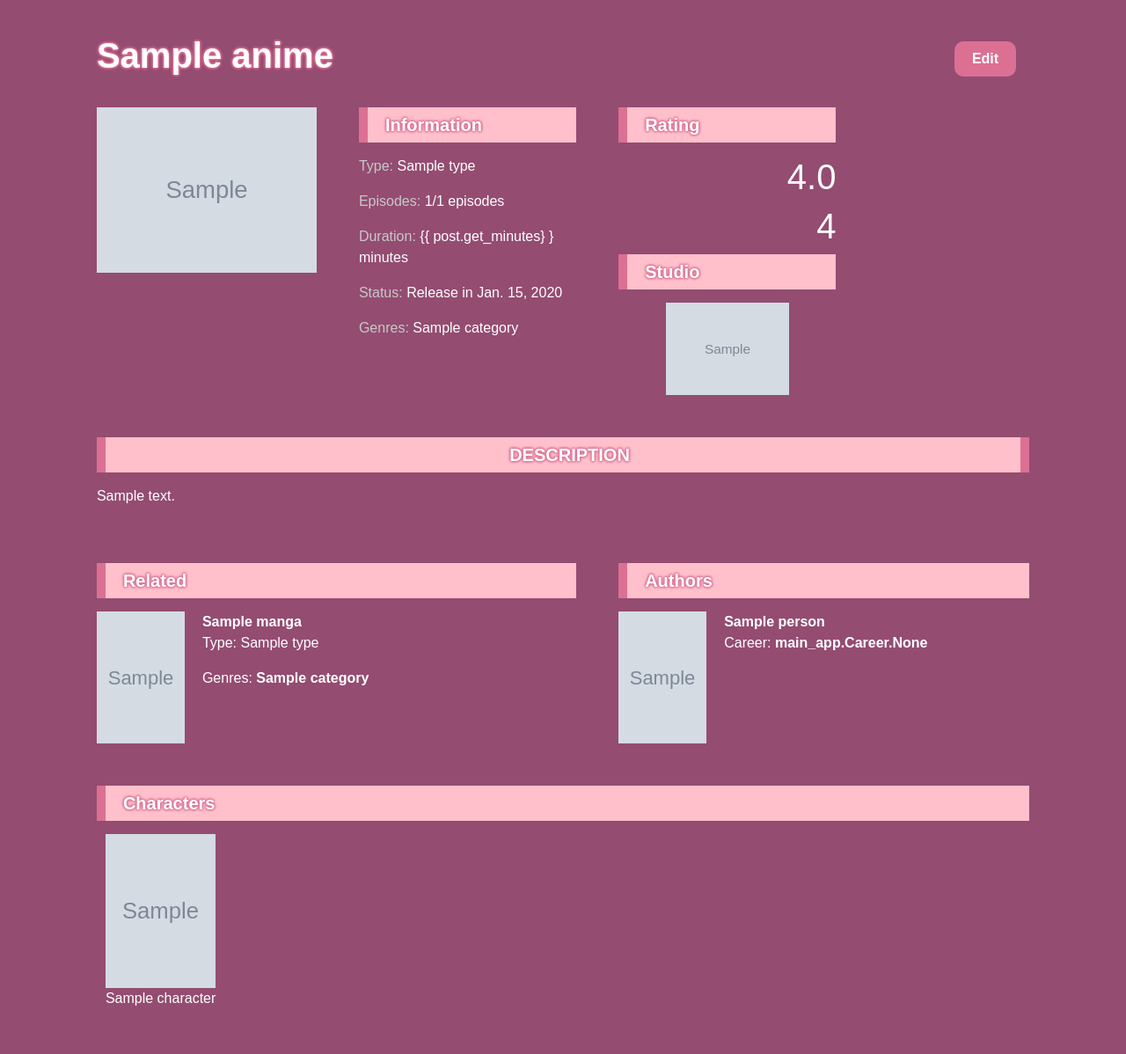
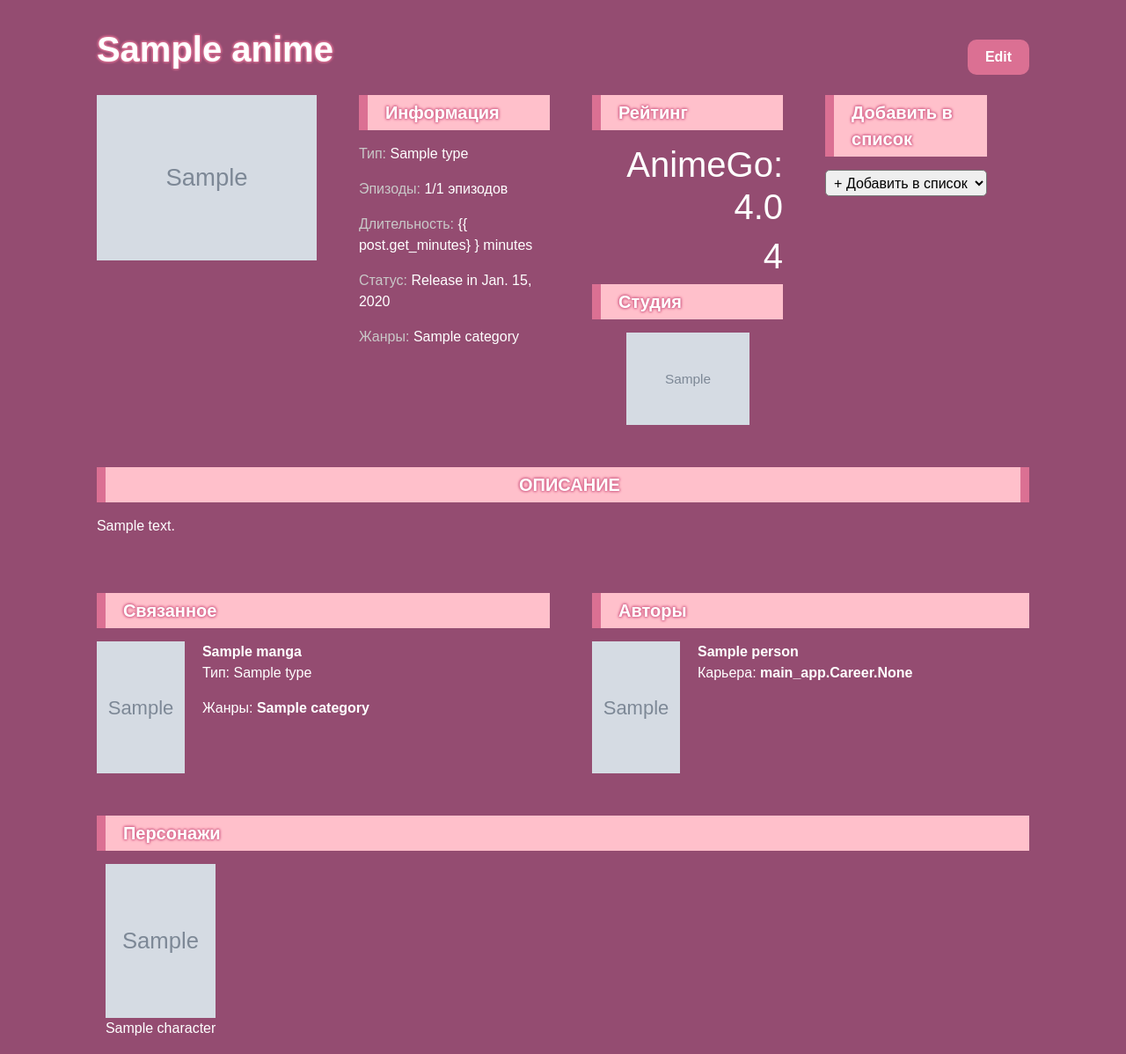
Before and after one commit to bitwopi/MyFirstSite, a Django app: a page that uses mysite/main_app/templates/main_app/base.html in a window 1280 px wide. Shown: the part 94-1292 px from the top of the page at 88% size. Before the commit the page ends 1237 px from the top, so only its background shows below. Run offline with Django 4.2, Linux system fonts and the light colour scheme; a user stored in the database is signed in; tables that the repository leaves empty hold one stand-in row (values such as "Sample post"); grey boxes marked "Sample" are stand-in pictures.

Commit message:
list system upgraded, added ajax.js

```diff
--- a/mysite/main_app/forms.py
+++ b/mysite/main_app/forms.py
@@ -32,6 +32,28 @@ class LoginForm(AuthenticationForm):
                                                                                'id': "floatingInput"}))
     password = forms.CharField(label='Password', widget=forms.PasswordInput(attrs={'class': "form-control",
                                                                                    'id': "floatingPassword"}))
+
+
+class AnimeListForm(forms.ModelForm):
+    user = forms.IntegerField()
+    anime = forms.IntegerField()
+    status = forms.ChoiceField(choices=AnimeList.Status.choices)
+
+    def __init__(self, *args, **kwargs):
+        super().__init__(*args, **kwargs)
+        class_field = {'class': "form-control"}
+        self.fields['user'].widget.attrs.update({'hidden': "true"})
+        self.fields['anime'].widget.attrs.update({'hidden': "true"})
+        self.fields['status'].widget.attrs.update(class_field)
+
+    class Meta:
+        model = AnimeList
+        fields = [
+            'user',
+            'anime',
+            'status',
+            'rate',
+        ]
 
 
 class FilterAnimeForm(forms.ModelForm):
--- a/mysite/main_app/models.py
+++ b/mysite/main_app/models.py
@@ -66,7 +66,7 @@ class Anime(models.Model):
     def get_true_rate(self):
         instances = AnimeList.objects.filter(anime_id=self.id)
         if instances is not None and len(instances) > 0:
-            return sum([item.rate for item in instances])
+            return sum([item.rate for item in instances if item.rate is not None])
         else:
             return 0
 
@@ -109,7 +109,7 @@ class Manga(models.Model):
 
     def get_true_rate(self):
         instances = MangaList.objects.filter(manga_id=self.id)
-        return sum([item.rate for item in instances])
+        return sum([item.rate for item in instances if item.rate is not None])
 
 
 class Character(models.Model):
--- /dev/null
+++ b/mysite/main_app/static/main_app/css/add_to_list.css
@@ -0,0 +1,19 @@
+.add-form{
+    display: flex;
+    box-sizing: border-box;
+    flex-flow: column;
+    max-width: 250px;
+    height: 100px;
+    align-items: center;
+}
+.add-form select{
+    height: 30px;
+    border-radius: 5px;
+    padding: 5px;
+}
+.button{
+    box-sizing: border-box;
+    margin: 0;
+    margin-top: 10px;
+    max-width: 150px;
+}
--- a/mysite/main_app/templates/main_app/base.html
+++ b/mysite/main_app/templates/main_app/base.html
@@ -9,7 +9,9 @@
     <link type="text/css" href="{% static 'main_app/css/search.css' %}" rel="stylesheet">
     <link type="text/css" href="{% static 'account/css/profile.css' %}" rel="stylesheet">
     <link type="text/css" href="{% static 'account/css/list.css' %}" rel="stylesheet">
-    <title>{{title}}</title>
+    {% block extrastyles %}
+    {% endblock extrastyles %}
+    <title>{{ title }}</title>
 </head>
 <body class="log-bg">
     <div class="header">
@@ -25,13 +27,13 @@
                     <button class="search-button" type="submit">🔎</button>
                 </form>
                 {% for m in menu %}
-                    <li><a href="#">{{m.title}}</a></li>
+                    <li><a href="#">{{ m.title }}</a></li>
                 {% endfor %}
                 {% if request.user.is_authenticated %}
                     {% if request.user.avatar %}
-                        <li><a href="{%url 'profile'%}">{{request.user.avatar}}</a></li>
+                        <li><a href="{%url 'profile'%}">{{ request.user.avatar }}</a></li>
                     {% else %}
-                        <li><a href="{%url 'profile'%}">{{request.user.username}}</a></li>
+                        <li><a href="{%url 'profile'%}">{{ request.user.username }}</a></li>
                     {% endif %}
                 {% else %}
                     <li><a href="{%url 'login'%}">Login</a></li>
@@ -54,5 +56,6 @@
     </div>
     {% include 'main_app/includes/pagination.html' %}
     <script src="{% static 'main_app/js/scripts.js' %}"></script>
+    <script src="{% static 'main_app/js/ajax.js' %}"></script>
 </body>
 </html>
--- a/mysite/main_app/templates/main_app/includes/add_to_list.html
+++ b/mysite/main_app/templates/main_app/includes/add_to_list.html
@@ -1,2 +1,26 @@
+{% load static %}
+{% block extrastyles %}
+    <link type="text/css" href="{% static 'main_app/css/add_to_list.css' %}" rel="stylesheet">
+{% endblock extrastyles %}
 {% if request.user.is_authenticated %}
+    <div class="add-panel">
+        <div class="info-title bordering">Добавить в список</div>
+        <form class="add-form" method="get" enctype="multipart/form-data" action="{{ post.get_absolute_url }}">
+            {% csrf_token %}
+            <input type="number" name="user" value="{{ request.user.id }}" hidden>
+            <input type="number" name="anime" value="{{ post.id }}" hidden>
+            <select name="status" id="id_status">
+                {% if post.list is None %}
+                        <option value="" selected disabled hidden>+ Добавить в список</option>
+                {% endif %}
+                {% for choice in status.choices %}
+                    {% if  choice == post.list.status %}
+                        <option value="{{ choice.0 }}" selected>{{ choice.1 }}</option>
+                    {% else %}
+                        <option value="{{ choice.0 }}">{{ choice.1 }}</option>
+                    {% endif %}
+                {% endfor %}
+            </select>
+        </form>
+    </div>
 {% endif %}
--- a/mysite/main_app/templates/main_app/lists/index.html
+++ b/mysite/main_app/templates/main_app/lists/index.html
@@ -10,7 +10,7 @@
           {% for f in form %}
               <div class="form-floating">
                 {{f}}
-                <label for="{{f.id_for_label}}">{{f.label}}</label>
+                <label for="{{ f.id_for_label }}">{{ f.label }}</label>
               </div>
             {% endfor %}
             <button class="button" type="submit">Apply</button>
--- a/mysite/main_app/templates/main_app/posts/post.html
+++ b/mysite/main_app/templates/main_app/posts/post.html
@@ -2,9 +2,9 @@
 {% block post %}
     <div class="post-line">
         {% if post.title %}
-            <h1 class="bordering"><b>{{title}}</b></h1>
+            <h1 class="bordering"><b>{{ title }}</b></h1>
         {% else %}
-            <h1 class="bordering"><b>{{post.name}}</b></h1>
+            <h1 class="bordering"><b>{{ post.name }}</b></h1>
         {% endif %}
         {% if request.user.is_superuser %}
             {% if type == "manga" %}
--- a/mysite/main_app/templates/main_app/posts/post_anime.html
+++ b/mysite/main_app/templates/main_app/posts/post_anime.html
@@ -1,21 +1,21 @@
 {% extends 'main_app/posts/post.html' %}
 {% block anime %}
 <div class="info">
-    <div class="info-title bordering">Information</div>
-    <p>Type: <span class="contrast-color">{{ post.type }}</span></p>
-    <p>Episodes: <span class="contrast-color">{{ post.episodes_now }}/{% if post.episodes_all > 0 %}{{ post.episodes_all }}{% else %}?
+    <div class="info-title bordering">Информация</div>
+    <p>Тип: <span class="contrast-color">{{ post.type }}</span></p>
+    <p>Эпизоды: <span class="contrast-color">{{ post.episodes_now }}/{% if post.episodes_all > 0 %}{{ post.episodes_all }}{% else %}?
         {% endif %}
-        episodes
+        эпизодов
     </span></p>
     {% if post.duration %}
-        <p>Duration:  <span class="contrast-color">{{ post.get_minutes} } minutes</span></p>
+        <p>Длительность:  <span class="contrast-color">{{ post.get_minutes} } minutes</span></p>
     {% endif %}
-    <p>Status: <span class="contrast-color">{{ post.get_status }}
+    <p>Статус: <span class="contrast-color">{{ post.get_status }}
         {% if post.get_status == "Release" and post.out_date %}
             in {{ post.out_date }}
         {% endif %}
     </span></p>
-    <p>Genres:
+    <p>Жанры:
         {% for c in post.get_categories %}
             {% if c == post.get_categories|last %}
                 <a href="{{ c.get_absolute_anime_url }}">{{ c.name }}</a>
@@ -28,13 +28,13 @@
 <div class="third-plate">
     {% if post.rate > 0 %}
     <div class="rate">
-        <div class="info-title bordering">Rating</div>
-        <h1>{{ post.rate }}</h1>
+        <div class="info-title bordering">Рейтинг</div>
+        <h1>AnimeGo: {{ post.rate }}</h1>
         <h1>{{ post.get_true_rate }}</h1>
     </div>
     {% endif %}
     <div class="studio">
-        <div class="info-title bordering">Studio</div>
+        <div class="info-title bordering">Студия</div>
         {% for studio in post.get_studios %}
             {% if studio.logo %}
                 <a href="{{ studio.get_absolute_url }}"><img src="{{ studio.logo.url }}" width="140px"></a>
@@ -44,8 +44,9 @@
         {% endfor %}
     </div>
 </div>
+{% include 'main_app/includes/add_to_list.html' %}
 <div class="desc-block ">
-    <div class="info-title bordering">DESCRIPTION</div>
+    <div class="info-title bordering">ОПИСАНИЕ</div>
     {% if post.description != "" %}
         <p>{{ post.description }}</p>
     {% else %}
@@ -53,7 +54,7 @@
     {% endif %}
 </div>
 <div class="related">
-    <div class="info-title bordering">Related</div>
+    <div class="info-title bordering">Связанное</div>
     {% if post.source %}
     <div class="mini-card">
         <div class="mini-cover">
@@ -65,8 +66,8 @@
             </div>
             <div class="line">
                 {% if  post.source.type != "Манга" or post.source.type != "Ранобэ" or post.source.type != "Ваншот" %}
-                <p>Type: {{ post.source.type }}</p>
-                <p>Genres:
+                <p>Тип: {{ post.source.type }}</p>
+                <p>Жанры:
                     {% for c in post.source.get_categories %}
                         {% if c == post.source.get_categories|last %}
                             <a href="{{ c.get_absolute_anime_url }}">{{ c.name }}</a>
@@ -76,8 +77,8 @@
                     {% endfor %}
                 </p>
                 {% else %}
-                <p>Type: {{post.source.type}}</p>
-                <p>Genres:
+                <p>Тип: {{post.source.type}}</p>
+                <p>Жанры:
                     {% for c in post.source.get_categories %}
                         {% if c == post.source.get_categories|last %}
                             <a href="{{ c.get_absolute_manga_url }}">{{ c.name }}</a>
@@ -93,7 +94,7 @@
     {% endif %}
 </div>
 <div class="authors">
-    <div class="info-title bordering">Authors</div>
+    <div class="info-title bordering">Авторы</div>
     {% for a in post.get_authors %}
     <div class="mini-card">
         <div class="mini-cover">
@@ -104,14 +105,14 @@
                 <a href="{{a.get_absolute_url}}">{{ a.name }}</a>
             </div>
             <div class="line">
-                Career:<a href="#"> {{ a.career }}</a>
+                Карьера:<a href="#"> {{ a.career }}</a>
             </div>
         </div>
     </div>
-{% endfor %}
+    {% endfor %}
 </div>
 <div class="characters">
-    <div class="info-title bordering"><a href="#">Characters</a></div>
+    <div class="info-title bordering"><a href="#">Персонажи</a></div>
     <div class="character-list">
         {% for c in post.get_main_chars %}
             <figure>
--- a/mysite/main_app/views.py
+++ b/mysite/main_app/views.py
@@ -12,7 +12,8 @@ from rest_framework import generics
 
 from .forms import *
 from .models import *
-from .serializer import AnimeSerializer, MangaSerializer, CharacterSerializer, PersonSerializer, StudioSerializer
+from .serializer import AnimeSerializer, MangaSerializer, CharacterSerializer, PersonSerializer, StudioSerializer, \
+    AnimeListSerializer
 from .utils import *
 
 dotenv.load_dotenv()
@@ -101,9 +102,25 @@ class ShowPostAnime(DataMixin, DetailView):
     slug_url_kwarg = 'anime_slug'
 
     def get_context_data(self, **kwargs):
+        form = AnimeListForm()
         context = super(ShowPostAnime, self).get_context_data(**kwargs)
-        c_def = super(ShowPostAnime, self).get_user_context(title=context['post'], type="anime")
+        try:
+            anime_list = AnimeList.objects.filter(user=self.request.user.id).get(anime=context['post'].id)
+        except:
+            anime_list = None
+        c_def = super(ShowPostAnime, self).get_user_context(title=context['post'], type="anime", form=form,
+                                                            list=anime_list, status=AnimeList.Status)
+        if "status" in self.request.GET and self.request.GET["status"] != "":
+            self.save_anime_to_list()
         return dict(list(context.items()) + list(c_def.items()))
+
+    def save_anime_to_list(self):
+        if self.request.user.is_authenticated:
+            anime_list = AnimeList()
+            anime_list.anime = Anime.objects.get(self.request.GET["anime"])
+            anime_list.user = self.request.GET["user"]
+            anime_list.status = self.request.GET["status"]
+            anime_list.save()
 
 
 class ShowPostManga(DataMixin, DetailView):
@@ -328,6 +345,19 @@ class StudioListAPIView(generics.ListAPIView):
     serializer_class = StudioSerializer
 
 
+class AnimeListCreateUpdateAPIView(generics.mixins.CreateModelMixin,
+                                   generics.mixins.UpdateModelMixin,
+                                   generics.GenericAPIView):
+    queryset = AnimeList.objects.all()
+    serializer_class = AnimeListSerializer
+
+    def create(self, request, *args, **kwargs):
+        return self.create(request, *args, **kwargs)
+
+    def patch(self, request, *args, **kwargs):
+        return self.patch(request, *args, **kwargs)
+
+
 # ---Function based views---
 def search(request):
     if request.method == 'GET' and 'q' in request.GET:
```
Also changed, not shown: mysite/account/models.py (+7 -4 lines), mysite/main_app/serializer.py (+7 -0 lines), mysite/main_app/static/main_app/js/ajax.js (added, +38 -0 lines), mysite/main_app/templates/main_app/posts/post_character.html (+11 -11 lines), mysite/main_app/templates/main_app/posts/post_manga.html (+10 -10 lines).
